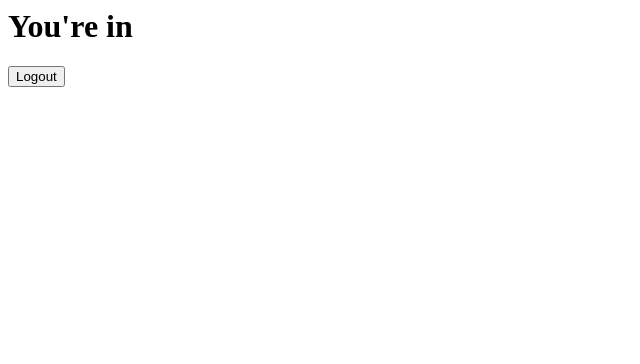
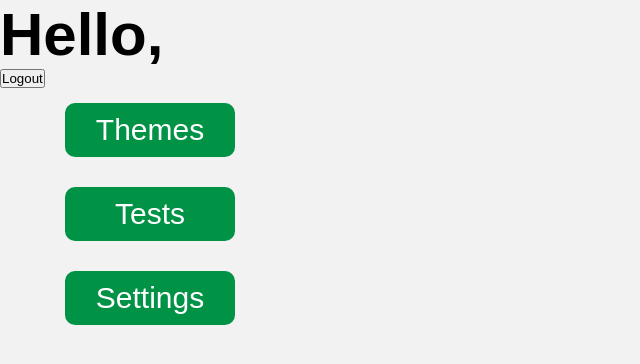
Before and after one commit to hristoroque/myquestionbank, a Django app: page /main/ in a window 1280 px wide. Shown: the top 364 px of the page, without its empty margins (0-640 px from the left). Run offline with Django 3.2, Linux system fonts and the light colour scheme.

Commit message:
main page redesigned according to layout

```diff
--- a/question_app/templates/question_app/main.html
+++ b/question_app/templates/question_app/main.html
@@ -1,5 +1,12 @@
-<h1>You're in {{ user.get_username }}</h1>
+{% load static %}
+<link href="{% static 'question_app/style.css' %}" rel="stylesheet" type="text/css">
+<h1>Hello, {{ user.get_username }}</h1>
 <form action="{% url 'question:logout' %}" method="POST">
 {% csrf_token %}
     <input type="submit" value="Logout">
 </form>
+<div id="buttons">
+<a href="{% url 'question:questions'%}" id="button"> <div> Themes </div> </a>
+<a href="{% url 'question:questions'%}" id="button"> <div> Tests </div> </a>
+<a href="{% url 'question:questions'%}" id="button"> <div> Settings </div> </a>
+</div>
```
